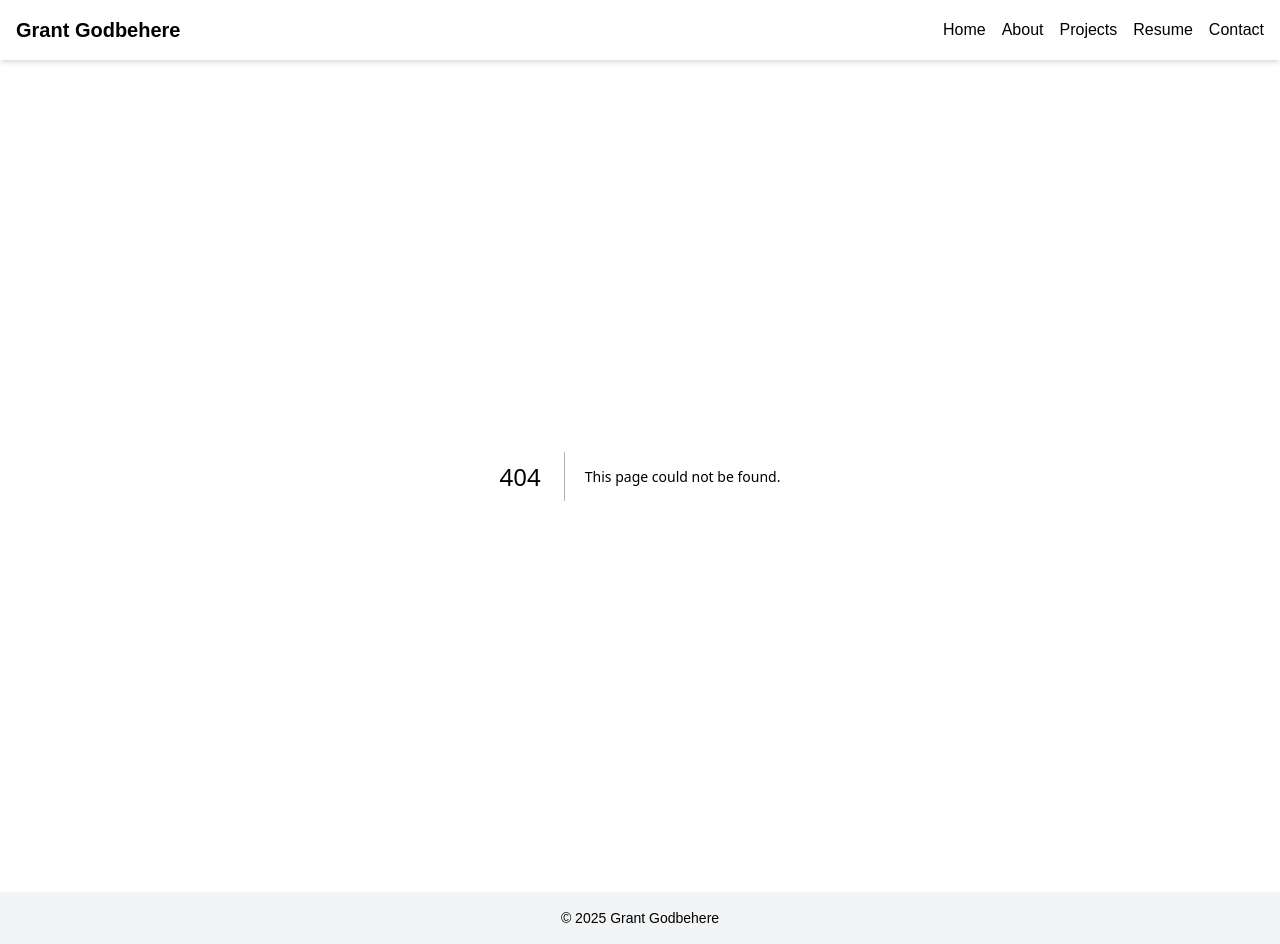
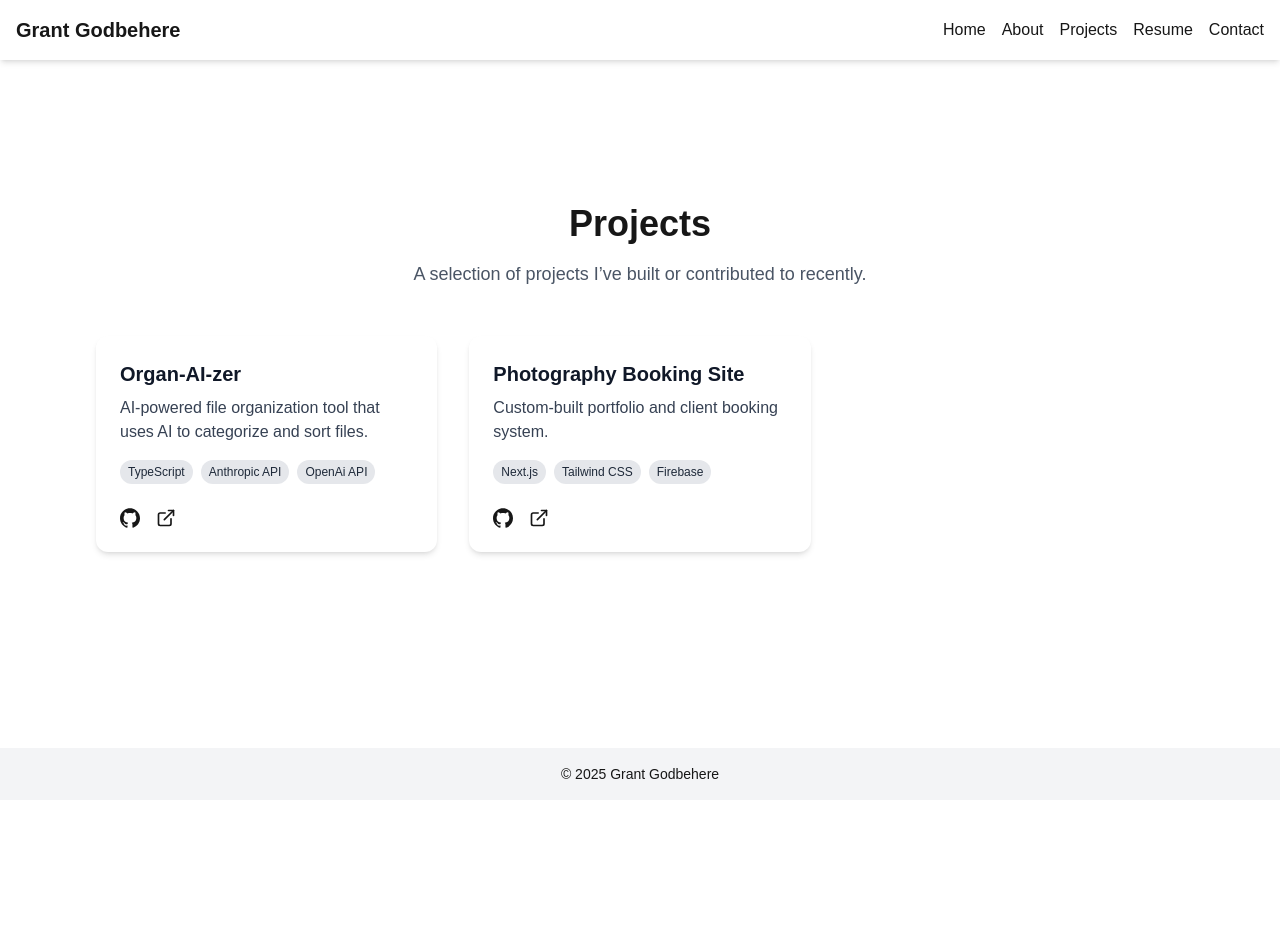
Before and after one commit to godbehere/professional-portfolio, a Next.js app: page /projects in a window 1280 px wide. Before the commit this address had no page. After the commit the page ends 800 px from the top, so only its background shows below. Built offline with nearby package versions, Linux system fonts and the light colour scheme.

Commit message:
Added projects page

```diff
--- a/package.json
+++ b/package.json
@@ -13,7 +13,8 @@
     "motion": "^12.16.0",
     "next": "15.3.3",
     "react": "^19.0.0",
-    "react-dom": "^19.0.0"
+    "react-dom": "^19.0.0",
+    "react-icons": "^5.5.0"
   },
   "devDependencies": {
     "@eslint/eslintrc": "^3",
--- /dev/null
+++ b/src/app/projects/data.ts
@@ -0,0 +1,23 @@
+export const projects = [
+  {
+    title: "Catch the Cryptid",
+    description: "Mobile AR game to track and capture cryptids in the real world.",
+    github: "https://github.com/yourusername/catch-the-cryptid",
+    demo: "https://games.godbehere.org/cryptid",
+    tech: ["React Native", "Expo", "Firebase"],
+  },
+  {
+    title: "Loot & Legends: Idle Heist RPG",
+    description: "Idle RPG game about planning and executing fantasy heists.",
+    github: "https://github.com/yourusername/loot-legends",
+    demo: "https://games.godbehere.org/loot-legends",
+    tech: ["TypeScript", "Firebase", "Framer Motion"],
+  },
+  {
+    title: "Photography Booking Site",
+    description: "Custom-built portfolio and client booking system.",
+    github: "https://github.com/yourusername/photography-booking",
+    demo: "https://photography.lostlight.ca",
+    tech: ["Next.js", "Tailwind CSS", "Firebase"],
+  },
+];
--- /dev/null
+++ b/src/app/projects/page.tsx
@@ -0,0 +1,15 @@
+import { Metadata } from 'next';
+import ProjectCards from '@/components/ProjectCards';
+
+export const metadata: Metadata = {
+  title: 'Projects | Grant Godbehere',
+  description: 'A collection of projects by Grant Godbehere.',
+};
+
+export default function ProjectsPage() {
+  return (
+    <section className="py-16 px-4 max-w-6xl mx-auto">
+        <ProjectCards />
+    </section>
+  );
+}
--- /dev/null
+++ b/src/components/ProjectCards.tsx
@@ -0,0 +1,88 @@
+"use client";
+import { ExternalLink } from 'lucide-react';
+import { SiGithub } from 'react-icons/si';
+import { motion } from 'framer-motion';
+
+const projects = [
+  {
+    title: "Organ-AI-zer",
+    description: "AI-powered file organization tool that uses AI to categorize and sort files.",
+    github: "https://github.com/godbehere/organ-ai-zer",
+    demo: "https://www.npmjs.com/package/organ-ai-zer",
+    tech: ["TypeScript", "Anthropic API", "OpenAi API"],
+  },
+  {
+    title: "Photography Booking Site",
+    description: "Custom-built portfolio and client booking system.",
+    github: "https://github.com/godbehere/photo-portfolio",
+    demo: "https://photography.lostlight.ca",
+    tech: ["Next.js", "Tailwind CSS", "Firebase"],
+  },
+];
+
+export default function ProjectCards() {
+  return (
+    <section className="py-16 px-4 max-w-6xl mx-auto">
+      <div className="text-center mb-12">
+        <h1 className="text-4xl font-bold mb-4">Projects</h1>
+        <p className="text-lg text-gray-600 dark:text-gray-300">
+          A selection of projects I’ve built or contributed to recently.
+        </p>
+      </div>
+
+      <div className="grid gap-8 sm:grid-cols-2 lg:grid-cols-3">
+        {projects.map((project, index) => (
+          <motion.div
+            key={project.title}
+            className="bg-white dark:bg-gray-800 rounded-xl shadow-md p-6 flex flex-col justify-between hover:shadow-lg transition"
+            initial={{ opacity: 0, y: 50 }}
+            whileInView={{ opacity: 1, y: 0 }}
+            viewport={{ once: true }}
+            transition={{ duration: 0.5, delay: index * 0.1 }}
+          >
+            <div>
+              <h2 className="text-xl font-semibold mb-2 text-gray-900 dark:text-white">
+                {project.title}
+              </h2>
+              <p className="text-gray-700 dark:text-gray-300 mb-4">
+                {project.description}
+              </p>
+              <div className="flex flex-wrap gap-2 mb-4">
+                {project.tech.map((tag) => (
+                  <span
+                    key={tag}
+                    className="text-xs px-2 py-1 bg-gray-200 dark:bg-gray-700 rounded-full text-gray-800 dark:text-gray-200"
+                  >
+                    {tag}
+                  </span>
+                ))}
+              </div>
+            </div>
+            <div className="flex gap-4 mt-2">
+              {project.github && (
+                <a
+                  href={project.github}
+                  target="_blank"
+                  rel="noopener noreferrer"
+                  className="text-accent hover:text-accent/80"
+                >
+                  <SiGithub className="w-5 h-5" />
+                </a>
+              )}
+              {project.demo && (
+                <a
+                  href={project.demo}
+                  target="_blank"
+                  rel="noopener noreferrer"
+                  className="text-accent hover:text-accent/80"
+                >
+                  <ExternalLink className="w-5 h-5" />
+                </a>
+              )}
+            </div>
+          </motion.div>
+        ))}
+      </div>
+    </section>
+  );
+}
```
Also changed, not shown: 1 other file (tests, documents, lock files or other folders).
